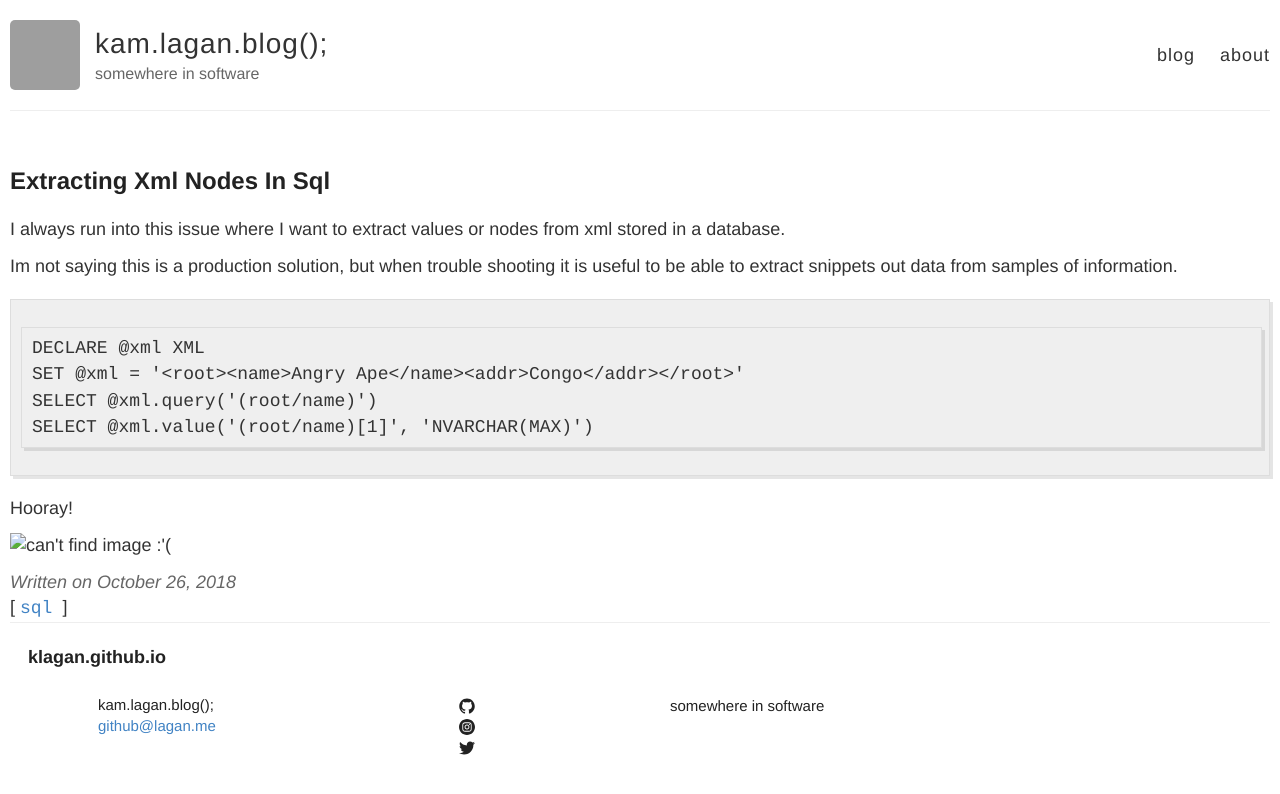
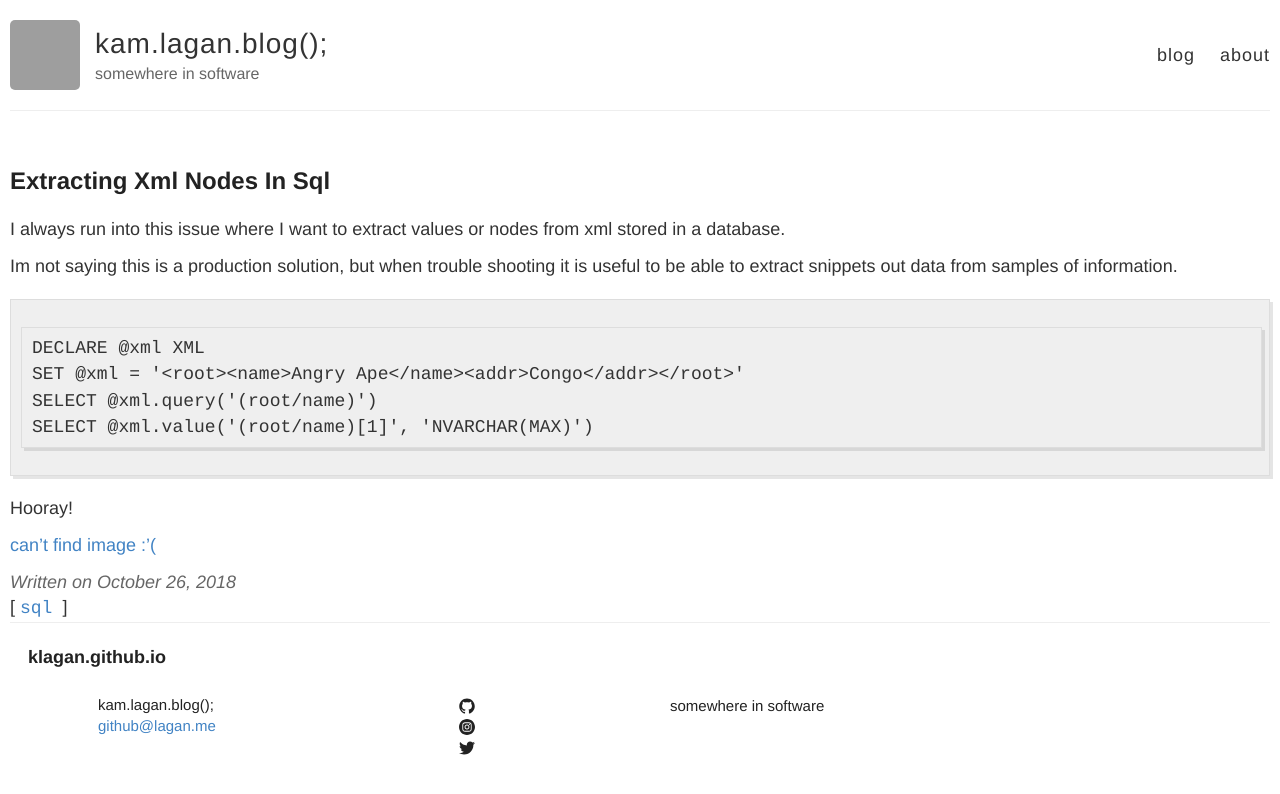
Before and after one commit to klagan/klagan.github.io, a Jekyll site: the page built from _posts/2018-10-26-extracting-xml-nodes-in-sql.md, in a window 1280 px wide. Shown: the top 794 px of the page. Built offline with Jekyll 4.4.1, drawn with Linux system fonts in a browser that asks for light colours; our own code applies the rules of GitHub Pages for plain Markdown files; grey boxes are pictures that could not be loaded.

Commit message:
Update 2018-10-26-extracting-xml-nodes-in-sql.md

```diff
--- a/_posts/2018-10-26-extracting-xml-nodes-in-sql.md
+++ b/_posts/2018-10-26-extracting-xml-nodes-in-sql.md
@@ -17,4 +17,4 @@ SELECT @xml.value('(root/name)[1]', 'NVARCHAR(MAX)')
 Hooray!
 
 
-![can't find image :'(]({{ site.baseurl }}/_assets/extracting-xml-sql.png)
+[can't find image :'(]({{ site.baseurl }}/_assets/extracting-xml-sql.png)
```
